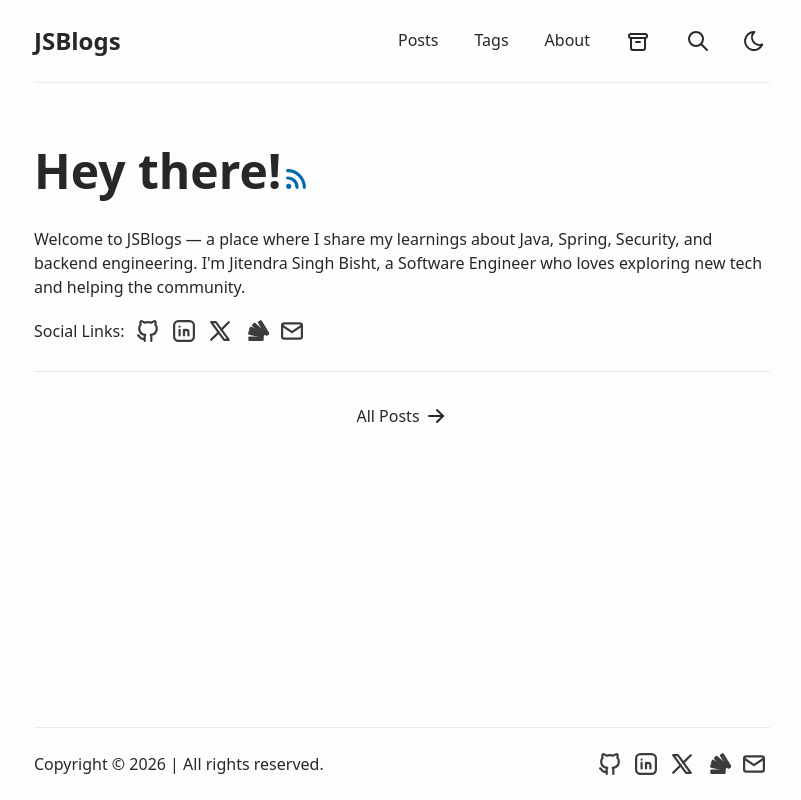
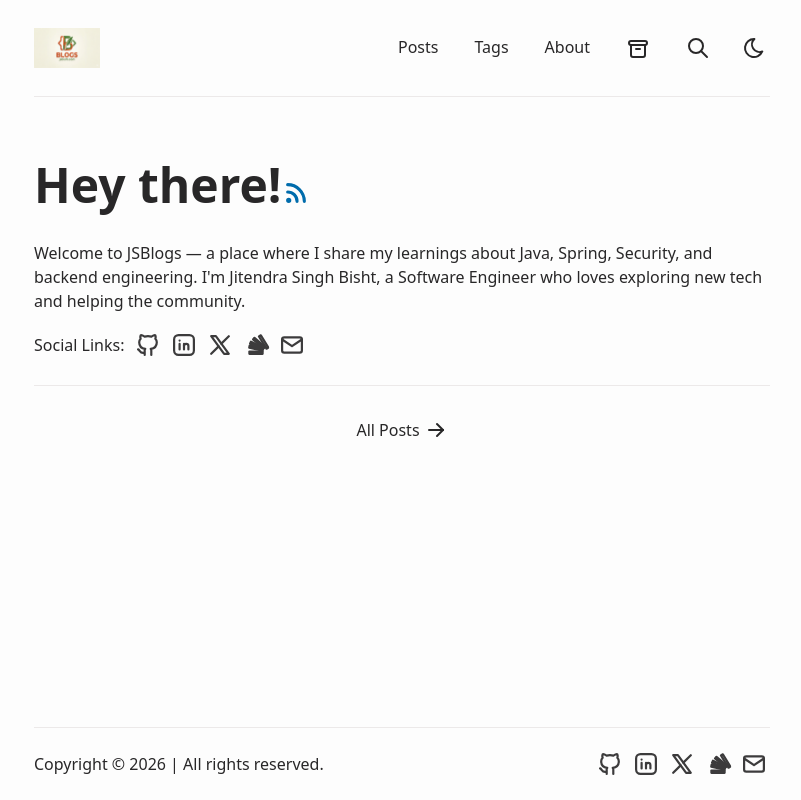
Before and after one commit to jsblogs/jsblogs.github.io, an Astro site: page / in a window 1280 px wide. Shown: the whole page, without its empty margins (238-1039 px from the left). Built offline with nearby package versions, Linux system fonts and the light colour scheme; Astro itself is replaced by a stand-in of ours.

Commit message:
Add custom JSBlogs logo; update favicon, OG image, and header

```diff
--- a/src/components/Header.astro
+++ b/src/components/Header.astro
@@ -44,9 +44,14 @@ const isActive = (path: string) => {
   >
     <a
       href="/"
-      class="absolute py-1 text-xl leading-8 font-semibold whitespace-nowrap sm:static sm:my-auto sm:text-2xl sm:leading-none"
+      class="absolute py-1 sm:static sm:my-auto"
     >
-      {SITE.title}
+      <img
+        src="/logo-web.png"
+        alt={SITE.title}
+        height="40"
+        class="h-10 w-auto"
+      />
     </a>
     <nav
       id="nav-menu"
--- a/src/config.ts
+++ b/src/config.ts
@@ -4,7 +4,7 @@ export const SITE = {
   profile: "https://github.com/jeetmp3",
   desc: "A blog about Java, Spring, Security, and more by Jitendra Singh Bisht.",
   title: "JSBlogs",
-  ogImage: "astropaper-og.jpg",
+  ogImage: "og-image.png",
   lightAndDarkMode: true,
   postPerIndex: 5,
   postPerPage: 5,
--- a/src/layouts/Layout.astro
+++ b/src/layouts/Layout.astro
@@ -58,7 +58,9 @@ const structuredData = {
   <head>
     <meta charset="UTF-8" />
     <meta name="viewport" content="width=device-width" />
-    <link rel="icon" type="image/svg+xml" href="/favicon.svg" />
+    <link rel="icon" type="image/png" sizes="32x32" href="/favicon-32.png" />
+    <link rel="icon" type="image/png" sizes="512x512" href="/logo-512.png" />
+    <link rel="apple-touch-icon" sizes="180x180" href="/apple-touch-icon.png" />
     <link rel="canonical" href={canonicalURL} />
     <meta name="generator" content={Astro.generator} />
 
```
Also changed, not shown: public/apple-touch-icon.png (added), public/favicon-32.png (added), public/logo-512.png (added), public/logo-web.png (added), public/og-image.png (added), 1 other file.
